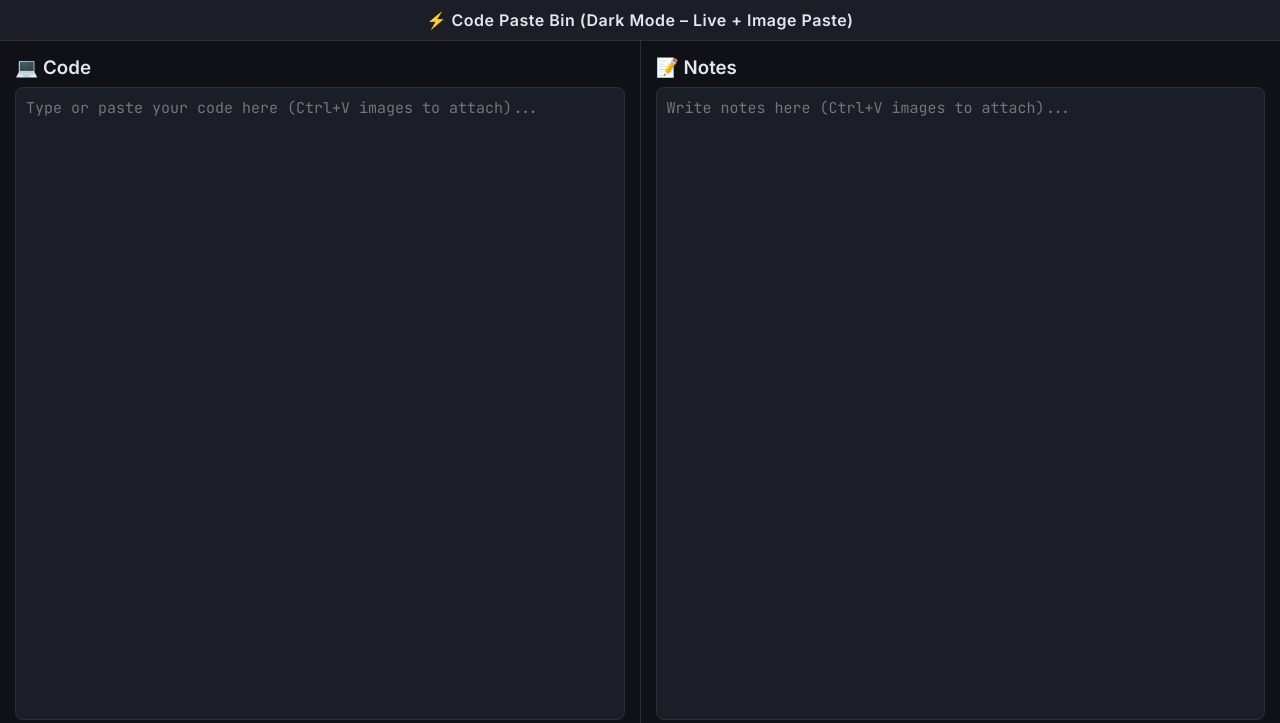
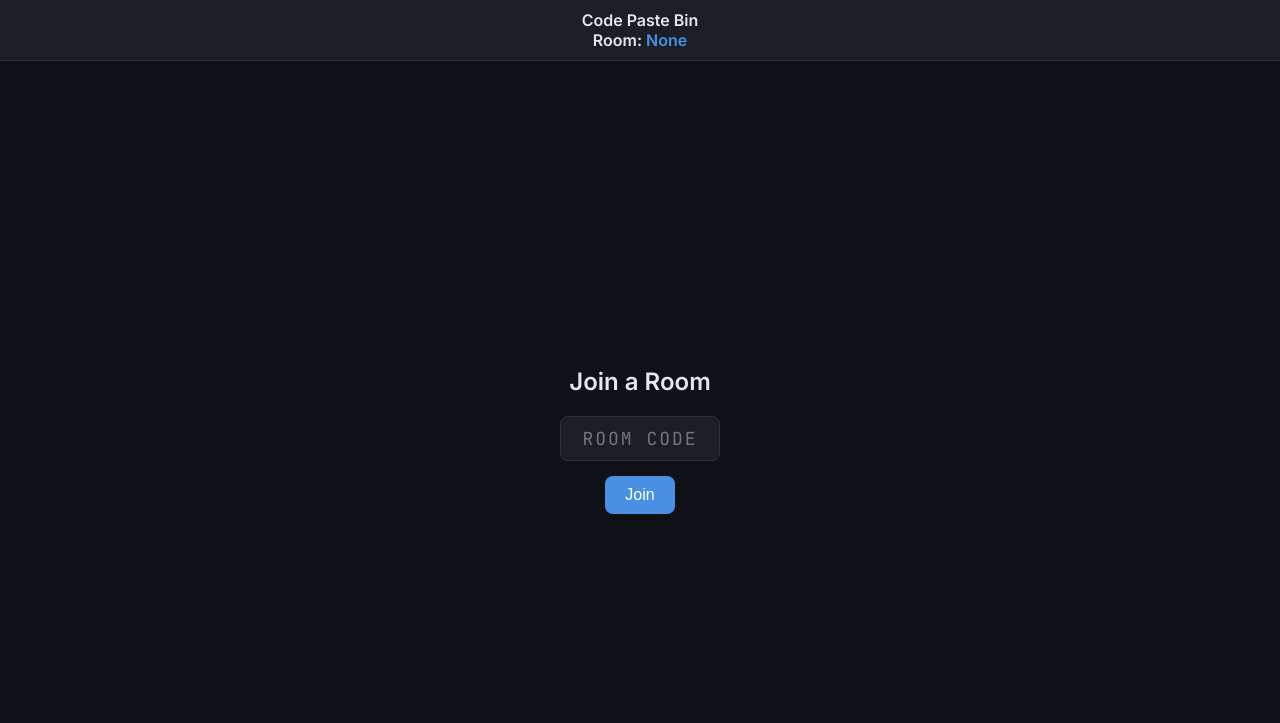
Before and after one commit to ameerraj/code-paste-bin, a plain HTML site: page index.html in a window 1280 px wide. Shown: the top 723 px of the page. Drawn offline with Linux system fonts and the light colour scheme; no server answers.

Commit message:
Update index.html

```diff
--- a/index.html
+++ b/index.html
@@ -2,7 +2,7 @@
 <html lang="en">
   <head>
     <meta charset="UTF-8" />
-    <title>Code Paste Bin – Dark Live Paste</title>
+    <title>Code Paste Bin </title>
     <link
       href="https://fonts.googleapis.com/css2?family=JetBrains+Mono:wght@400;600&family=Inter:wght@400;600&display=swap"
       rel="stylesheet"
@@ -16,7 +16,6 @@
         onValue,
       } from "https://www.gstatic.com/firebasejs/11.0.1/firebase-database.js";
 
-      // === 🔧 Firebase Config ===
       const firebaseConfig = {
         apiKey: "AIzaSyBXpUy7FLhGQOQ9mknPTu2Ac43XAtuHxQg",
         authDomain: "YOUR_PROJECT_ID.firebaseapp.com",
@@ -28,16 +27,63 @@
       const app = initializeApp(firebaseConfig);
       const db = getDatabase(app);
 
-      // one shared document node
-      const pasteRef = ref(db, "livePasteDark");
+      let currentRoom = null;
+      let pasteRef = null;
+      let saveTimer;
 
-      let saveTimer;
-      const debounceSave = () => {
+      // join button logic
+      window.joinRoom = function () {
+        const input = document.getElementById("roomInput");
+        const room = input.value.trim().toUpperCase();
+        if (!room) {
+          alert("Enter a room code first!");
+          return;
+        }
+
+        currentRoom = room;
+        pasteRef = ref(db, "rooms/" + room);
+        document.getElementById("joinScreen").style.display = "none";
+        document.getElementById("workspace").style.display = "flex";
+        document.getElementById("roomLabel").textContent = room;
+
+        initRealtimeSync();
+      };
+
+      function initRealtimeSync() {
+        const codeBox = document.getElementById("codeBox");
+        const notesBox = document.getElementById("notesBox");
+        const codeImgPreview = document.getElementById("codeImgPreview");
+        const notesImgPreview = document.getElementById("notesImgPreview");
+
+        onValue(pasteRef, (snapshot) => {
+          const data = snapshot.val();
+          if (!data) return;
+          if (codeBox.value !== data.sectionA)
+            codeBox.value = data.sectionA || "";
+          if (notesBox.value !== data.sectionB)
+            notesBox.value = data.sectionB || "";
+          if (data.imageA) codeImgPreview.src = data.imageA;
+          if (data.imageB) notesImgPreview.src = data.imageB;
+        });
+
+        codeBox.addEventListener("input", debounceSave);
+        notesBox.addEventListener("input", debounceSave);
+
+        codeBox.addEventListener("paste", (e) =>
+          handlePaste(e, codeImgPreview)
+        );
+        notesBox.addEventListener("paste", (e) =>
+          handlePaste(e, notesImgPreview)
+        );
+      }
+
+      function debounceSave() {
         clearTimeout(saveTimer);
         saveTimer = setTimeout(saveData, 500);
-      };
+      }
 
       async function saveData() {
+        if (!pasteRef) return;
         const code = document.getElementById("codeBox").value;
         const notes = document.getElementById("notesBox").value;
         const codeImg = document.getElementById("codeImgPreview").src || "";
@@ -52,37 +98,6 @@
         });
       }
 
-      document.addEventListener("DOMContentLoaded", () => {
-        const codeBox = document.getElementById("codeBox");
-        const notesBox = document.getElementById("notesBox");
-        const codeImgPreview = document.getElementById("codeImgPreview");
-        const notesImgPreview = document.getElementById("notesImgPreview");
-
-        // live sync
-        onValue(pasteRef, (snapshot) => {
-          const data = snapshot.val();
-          if (!data) return;
-          if (codeBox.value !== data.sectionA)
-            codeBox.value = data.sectionA || "";
-          if (notesBox.value !== data.sectionB)
-            notesBox.value = data.sectionB || "";
-          if (data.imageA) codeImgPreview.src = data.imageA;
-          if (data.imageB) notesImgPreview.src = data.imageB;
-        });
-
-        // text changes → debounce save
-        codeBox.addEventListener("input", debounceSave);
-        notesBox.addEventListener("input", debounceSave);
-
-        // paste images directly
-        codeBox.addEventListener("paste", (e) =>
-          handlePaste(e, codeImgPreview)
-        );
-        notesBox.addEventListener("paste", (e) =>
-          handlePaste(e, notesImgPreview)
-        );
-      });
-
       function handlePaste(e, previewEl) {
         const items = e.clipboardData.items;
         for (const item of items) {
@@ -94,7 +109,7 @@
               saveData();
             };
             reader.readAsDataURL(file);
-            e.preventDefault(); // stop default paste text
+            e.preventDefault();
             break;
           }
         }
@@ -121,17 +136,56 @@
         display: flex;
         flex-direction: column;
       }
+
+      /* === Join screen === */
+      #joinScreen {
+        flex: 1;
+        display: flex;
+        align-items: center;
+        justify-content: center;
+        flex-direction: column;
+      }
+      #joinScreen input {
+        background: var(--panel);
+        color: var(--text);
+        border: 1px solid var(--border);
+        border-radius: 8px;
+        padding: 10px 15px;
+        font-size: 18px;
+        text-align: center;
+        width: 160px;
+        letter-spacing: 2px;
+        text-transform: uppercase;
+        font-family: "JetBrains Mono", monospace;
+      }
+      #joinScreen button {
+        margin-top: 15px;
+        background: var(--accent);
+        color: white;
+        border: none;
+        padding: 10px 20px;
+        border-radius: 8px;
+        cursor: pointer;
+        font-size: 16px;
+      }
+      #joinScreen h2 {
+        margin-bottom: 20px;
+      }
+
       header {
         text-align: center;
         padding: 10px 0;
         background: var(--panel);
         border-bottom: 1px solid var(--border);
         font-weight: 600;
-        letter-spacing: 0.5px;
       }
+      header span {
+        color: var(--accent);
+      }
+
       .workspace {
         flex: 1;
-        display: flex;
+        display: none;
         overflow: hidden;
       }
       .pane {
@@ -159,10 +213,6 @@
       textarea:focus {
         border-color: var(--accent);
       }
-      h3 {
-        margin-top: 0;
-        margin-bottom: 8px;
-      }
       img {
         max-width: 100%;
         max-height: 200px;
@@ -180,10 +230,21 @@
   </head>
 
   <body>
-    <header>⚡ Code Paste Bin (Dark Mode – Live + Image Paste)</header>
-    <div class="workspace">
+    <header>
+         Code Paste Bin
+      <br />
+      Room: <span id="roomLabel">None</span>
+    </header>
+
+    <div id="joinScreen">
+      <h2>Join a Room</h2>
+      <input id="roomInput" maxlength="8" placeholder="Room Code" />
+      <button onclick="joinRoom()">Join</button>
+    </div>
+
+    <div class="workspace" id="workspace">
       <div class="pane">
-        <h3>💻 Code</h3>
+        <h3></h3> Code</h3>
         <textarea
           id="codeBox"
           placeholder="Type or paste your code here (Ctrl+V images to attach)..."
@@ -193,7 +254,7 @@
       </div>
 
       <div class="pane">
-        <h3>📝 Notes</h3>
+        <h3> Notes</h3>
         <textarea
           id="notesBox"
           placeholder="Write notes here (Ctrl+V images to attach)..."
```
